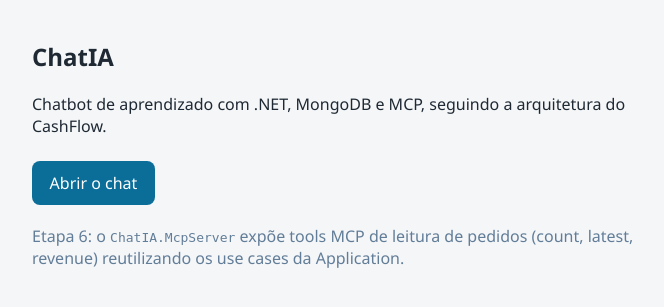
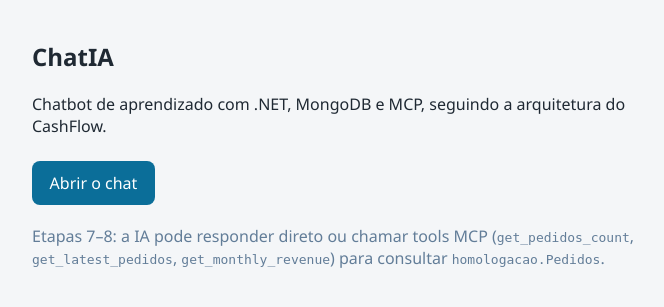
Before and after one commit to Mateus-R-De-Lima/ChatIA, an ASP.NET Core app: page / in a window 1280 px wide. Shown: the part 50-357 px from the top of the page, without its empty margins (288-952 px from the left). Run offline with ASP.NET Core 8, Linux system fonts and the light colour scheme; style sheets or scripts are compiled from the project's sources.

Commit message:
feat(config): configure MCP client settings and guided system prompt
Document MCP server path and instruct the model when to use pedidos tools versus answering from general knowledge.

Co-authored-by: Cursor <cursoragent@cursor.com>

```diff
--- a/src/ChatIA.Web/Components/Pages/Home.razor
+++ b/src/ChatIA.Web/Components/Pages/Home.razor
@@ -12,7 +12,8 @@
         <a class="home__cta" href="/chat">Abrir o chat</a>
     </p>
     <p class="home__hint">
-        Etapa 6: o <code>ChatIA.McpServer</code> expõe tools MCP de leitura de pedidos
-        (count, latest, revenue) reutilizando os use cases da Application.
+        Etapas 7–8: a IA pode responder direto ou chamar tools MCP
+        (<code>get_pedidos_count</code>, <code>get_latest_pedidos</code>, <code>get_monthly_revenue</code>)
+        para consultar <code>homologacao.Pedidos</code>.
     </p>
 </section>
```
Also changed, not shown: src/ChatIA.Api/appsettings.json (+6 -1 lines).
